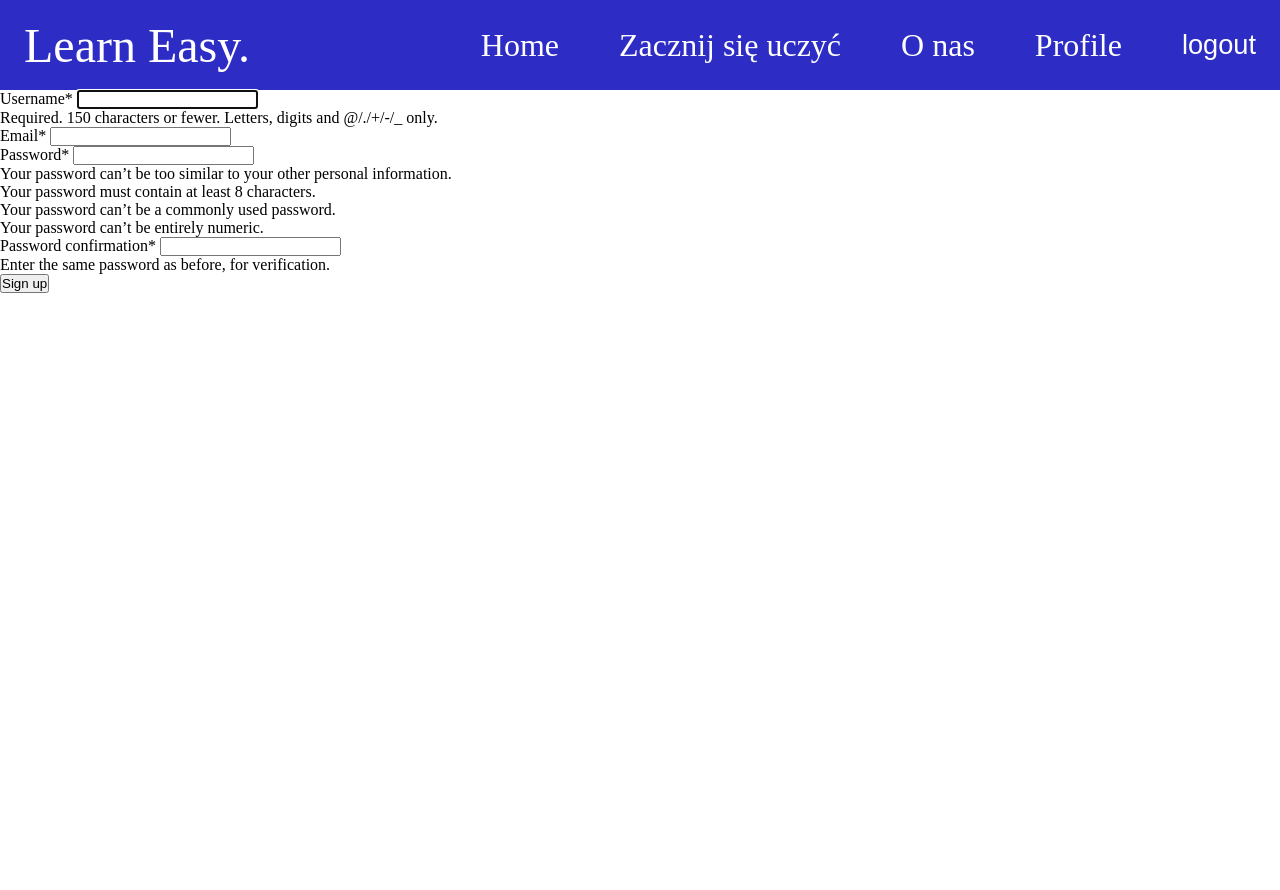
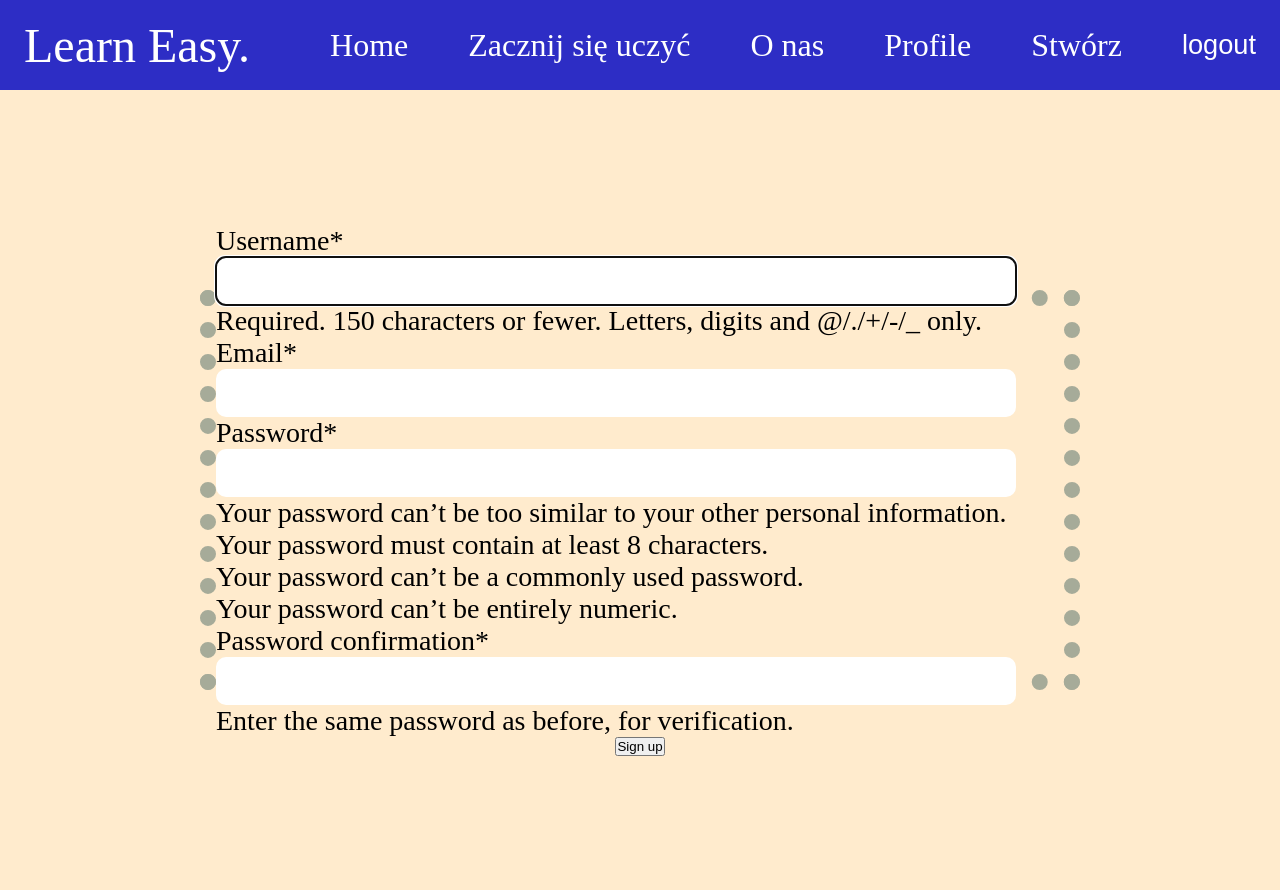
Before and after one commit to Waclas-M/Projekty, a Django app: page /reg/ in a window 1280 px wide. Before the commit the page ends 293 px from the top, so only its background shows below. Run offline with Django 5.2, Linux system fonts and the light colour scheme; a user stored in the database is signed in; some libraries are stand-ins or nearby versions.

Commit message:
Register template add

```diff
--- a/W_koncu_sie_uda/LernEasy/WelcomeSite/templates/WelcomeSite/base.html
+++ b/W_koncu_sie_uda/LernEasy/WelcomeSite/templates/WelcomeSite/base.html
@@ -29,6 +29,10 @@
                 </li>
 
                 <li class="nav-item">
+                    <a href="#" class="nav-link">Stwórz</a>
+                </li>
+
+                <li class="nav-item">
                     <form method="post" action="{% url 'logout' %}">
                         {% csrf_token %}
                         <button type="submit">logout</button>
--- a/W_koncu_sie_uda/LernEasy/fiszki/templates/fiszki/fiszki.html
+++ b/W_koncu_sie_uda/LernEasy/fiszki/templates/fiszki/fiszki.html
@@ -70,5 +70,4 @@
     </div>
 
 
-
 {%endblock content%}
--- /dev/null
+++ b/W_koncu_sie_uda/LernEasy/users/static/css/style_register.css
@@ -0,0 +1,97 @@
+body{
+    background-color: blanchedalmond;
+
+
+}
+
+input{
+    height: 3rem;
+    width: 50rem;
+    padding: 5px;
+    border: none ;
+    border-radius: 10px;
+
+}
+.conteiner{
+    font-size: 28px;
+    height: 50vh;
+    display: flex;
+    justify-content: center;
+    align-items: center;
+    flex-direction: column;
+
+}
+
+.conteiner form label{
+    font-size: 25px;
+
+}
+.form-group{
+
+    margin-bottom: 20px;
+
+
+}
+.conteiner form input{
+    width: 250px;
+    height: 30px;
+    border-radius: 20px;
+    border: none;
+
+
+}
+
+.conteiner form input{
+
+    font-size: 16px;
+    padding-left: 10px;
+
+}
+.conteiner form button{
+
+
+    border: solid  lightgrey 2px;
+    padding: 10px;
+    border-radius: 20px ;
+    font-size: 25px;
+    font-family: 'Gill Sans', 'Gill Sans MT', Calibri, 'Trebuchet MS', sans-serif;
+    font-weight: bold;
+    width: 150px;
+    background-color: transparent;
+    color: rgb(0, 0, 0);
+    cursor: pointer;
+
+}
+@media(min-width: 1100px){
+
+
+    .conteiner{
+
+        border: 1rem dotted rgba(37, 78, 78, 0.404);
+        margin: 200px;
+        padding: 50px 0;
+    }
+
+}
+@media(min-width: 1600px){
+
+
+    .conteiner{
+
+        border: 1rem dotted rgba(37, 78, 78, 0.404);
+        margin: 100px 200px;
+        padding: 100px 0;
+    }
+
+}
+@media(min-width: 1900px){
+
+
+    .conteiner{
+
+        border: 1rem dotted rgba(37, 78, 78, 0.404);
+        margin: 200px;
+        padding: 200px 0;
+    }
+
+}
--- a/W_koncu_sie_uda/LernEasy/users/templates/users/login.html
+++ b/W_koncu_sie_uda/LernEasy/users/templates/users/login.html
@@ -13,6 +13,7 @@
     {% csrf_token %}
     {{ form|crispy }}
     <button type="submit">login</button>
+      <p>Nie masz konta <a href="{% url 'register' %}" style="color: green">zarejstruj się!</a> </p>
   </form>
 
  </div>
--- a/W_koncu_sie_uda/LernEasy/users/templates/users/registrtion.html
+++ b/W_koncu_sie_uda/LernEasy/users/templates/users/registrtion.html
@@ -1,7 +1,11 @@
 {%extends "WelcomeSite/base.html"%}
 {% load crispy_forms_tags %}
 {%block content%}
- <div>
+{%load static%}
+<html>
+    <link rel="stylesheet" href="{% static 'css/style_register.css' %}">
+</html>
+ <div class="conteiner">
   <form method="POST">
     {% csrf_token %}
     {{ form|crispy }}
```
Also changed, not shown: W_koncu_sie_uda/LernEasy/db.sqlite3.
